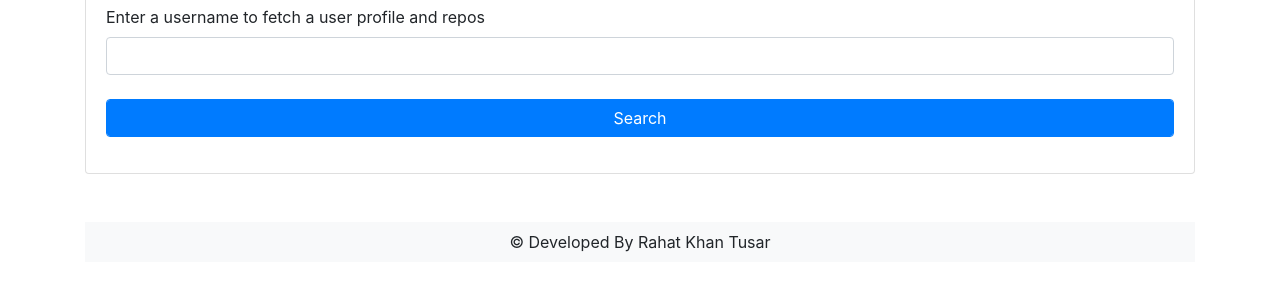
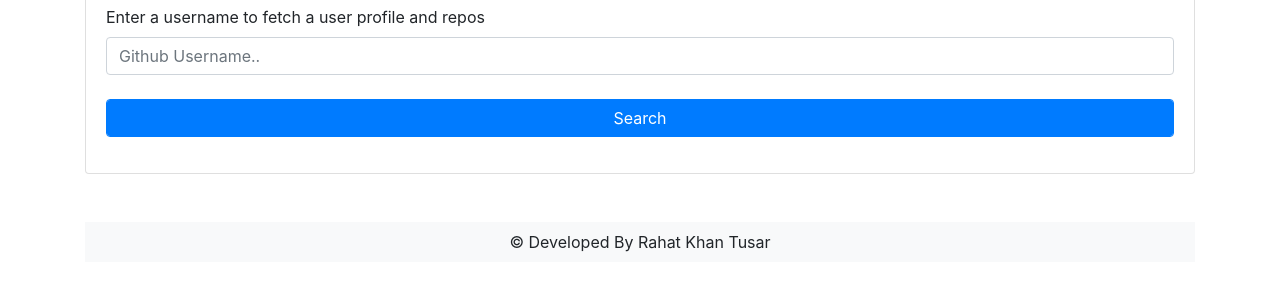
Before and after one commit to r3k4t/githubfinder.github.io, a plain HTML site: page index.html in a window 1280 px wide. Shown: the part 144-434 px from the top of the page. Drawn offline with nearby package versions, Linux system fonts and the light colour scheme.

Commit message:
Update index.html

```diff
--- a/index.html
+++ b/index.html
@@ -32,7 +32,7 @@
                     <h1><b>Search Github Users</b></h1>
 
                     <label for="user-name">Enter a username to fetch a  user profile and repos</label>
-                    <input type="text" name="user-name" id="searchUser" class="form-control">
+                    <input type="text" name="user-name" id="searchUser" class="form-control" placeholder="Github Username..">
                     <br>
                     <button type="submit" class="btn btn-primary form-control" id="searchBtn">Search</button>
                 </div>
```
